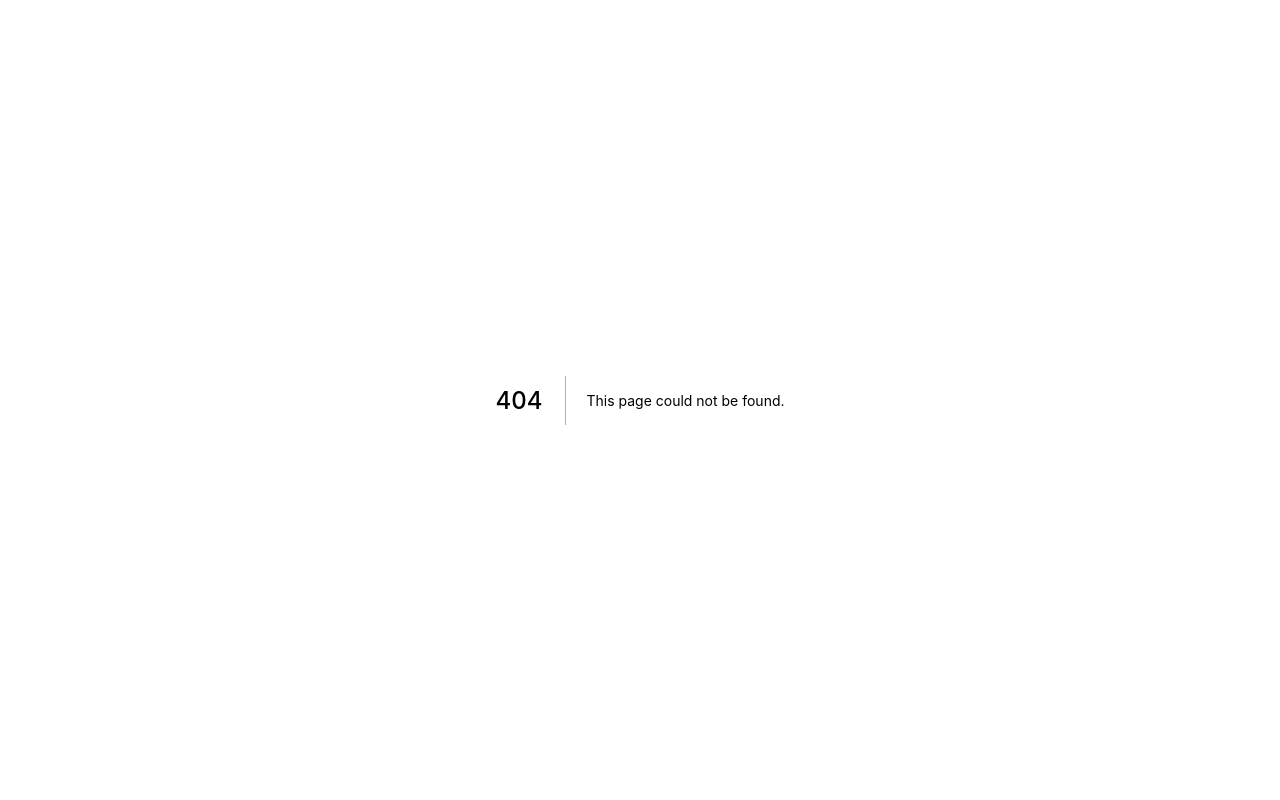
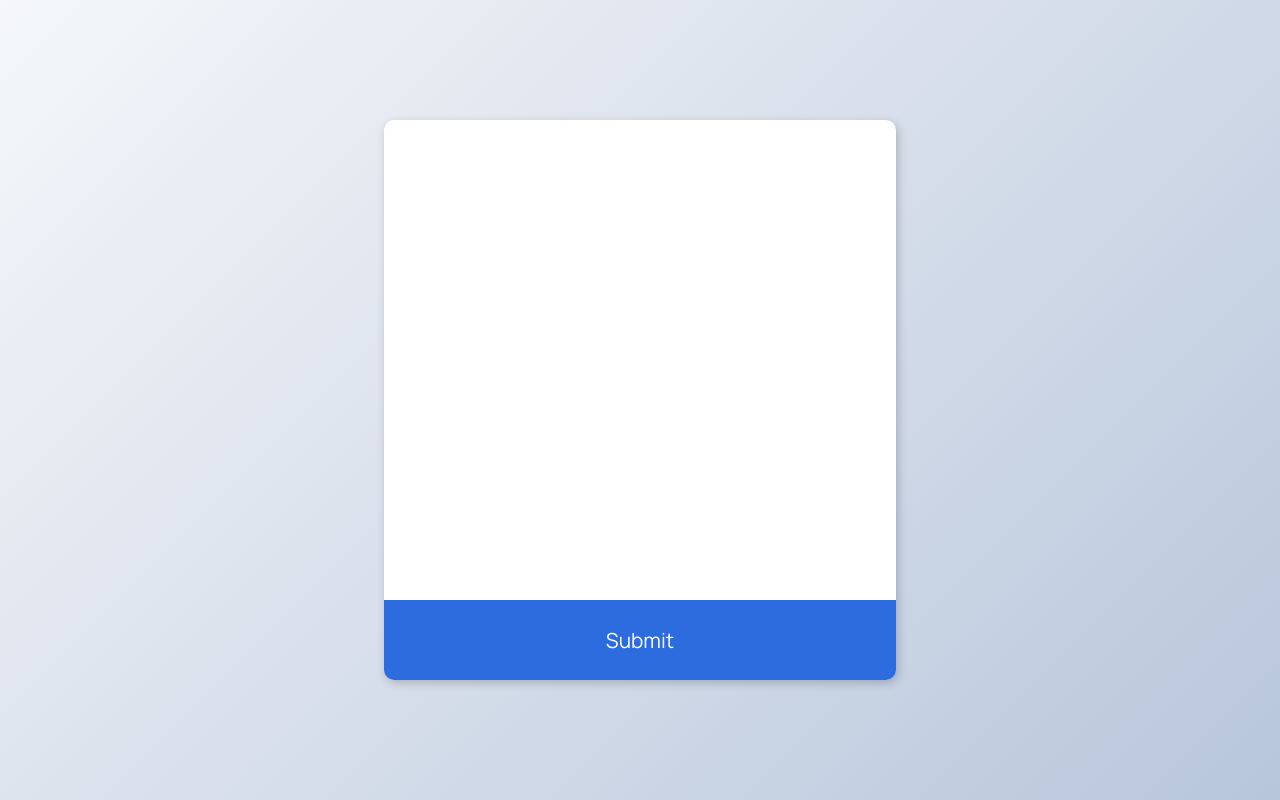
Before and after one commit to benxene/7days-50projects, a Next.js app: page /quiz-app in a window 1280 px wide. Before the commit this address had no page. Built offline with nearby package versions, Linux system fonts and the light colour scheme.

Commit message:
quiz app container completed

```diff
--- /dev/null
+++ b/src/pages/quiz-app.tsx
@@ -0,0 +1,57 @@
+import styled from 'styled-components';
+import Head from 'next/head';
+import { colors } from '../constants/theme';
+
+export default function QuizApp() {
+  return (
+    <>
+      <Head>
+        <title>Quiz App | 7 days 50 projects</title>
+      </Head>
+      <MyContainer>
+        <QuizContainer>
+          <Button type='button'>Submit</Button>
+        </QuizContainer>
+      </MyContainer>
+    </>
+  );
+}
+
+const MyContainer = styled.div`
+  width: 100vw;
+  height: 100vh;
+  background-color: #b8c6db;
+  background-image: linear-gradient(315deg, #b8c6db 0%, #f5f7fa 100%);
+  display: flex;
+  justify-content: center;
+  align-items: center;
+`;
+
+const QuizContainer = styled.div`
+  position: relative;
+  width: 40vw;
+  height: 70vh;
+  background-color: ${colors.contrast.primary};
+  border-radius: 10px;
+  box-shadow: 2px 3px 10px rgba(0, 0, 0, 0.2);
+`;
+
+const Button = styled.button`
+  position: absolute;
+  bottom: 0;
+  left: 0;
+  width: 100%;
+  height: 10vh;
+  background-color: ${colors.primary};
+  border: none;
+  outline: none;
+  color: ${colors.contrast.primary};
+  font-size: 2rem;
+  font-family: inherit;
+  border-radius: 0px 0px 10px 10px;
+  cursor: pointer;
+
+  ::hover {
+    background-color: ${colors.primary} 80%;
+  }
+`;
```
